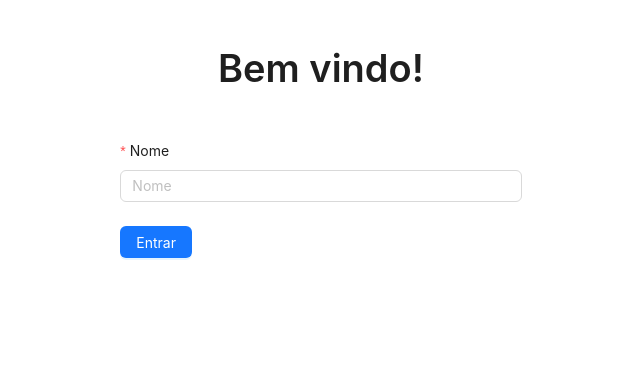
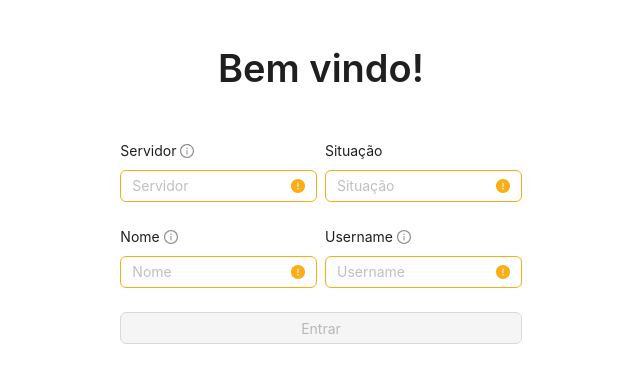
Before and after one commit to bennotti/poc-contatos-online-firebase-react-csharp, a React (Vite) app in the folder src/web-app/: page /login in a window 1280 px wide. Shown: the top 382 px of the page, without its empty margins (319-959 px from the left). Built offline with nearby package versions, Linux system fonts and the light colour scheme; no server answers.

Commit message:
feat: implementação tela de autenticação

```diff
--- a/src/web-app/package.json
+++ b/src/web-app/package.json
@@ -44,6 +44,7 @@
     "react-router-dom": "6",
     "react-slick": "^0.29.0",
     "slick-carousel": "^1.8.1",
+    "slug": "^8.2.2",
     "uuid": "^9.0.0",
     "web-vitals": "^3.3.0"
   },
@@ -60,6 +61,7 @@
     "@types/react-dom": "^18.0.0",
     "@types/react-redux": "^7.1.24",
     "@types/react-slick": "^0.23.8",
+    "@types/slug": "^5.0.3",
     "@types/uuid": "^9.0.1",
     "@typescript-eslint/eslint-plugin": "^5.27.1",
     "@typescript-eslint/parser": "^5.27.1",
--- a/src/web-app/src/funcionalidades/login/mocks/auth.handlers.ts
+++ b/src/web-app/src/funcionalidades/login/mocks/auth.handlers.ts
@@ -12,54 +12,6 @@ import { onValue, ref, set, child, get } from "firebase/database";
 const secret = new TextEncoder().encode(
   env.MSW.JWT_SECRET,
 );
-
-const obterListaContatos = () => {
-  const dbRef = ref(db);
-  const query = ref(db, `contatos`);
-
-
-  // set(query, {});
-
-  /*
-  https://medium.com/innovance-company-blog/how-to-connect-firebase-realtime-database-to-a-react-app-f7dcb983150a
-  get(child(dbRef, `contatos/${userId}`)).then((snapshot) => {
-  if (snapshot.exists()) {
-    console.log(snapshot.val());
-  } else {
-    console.log("No data available");
-  }
-}).catch((error) => {
-  console.error(error);
-});
-
-
-set(ref(db, 'users/' + userId), {
-  username: name,
-  email: email,
-  profile_picture : imageUrl
-})
-.then(() => {
-  // Data saved successfully!
-})
-.catch((error) => {
-  // The write failed...
-});
-
-  */
-
-  console.log(query);
-  return onValue(query, (snapshot) => {
-    const data = snapshot.val();
-    console.log(data);
-    if (snapshot.exists()) {
-      // Object.values(data).map((project) => {
-      //   setContatos((projects) => [...projects, project as AnyObject]);
-      // });
-    } else {
-      console.log("No data available");
-    }
-  });
-};
 
 export const mockLoginEndpointAuthHandler = [
   rest.post(
--- a/src/web-app/src/funcionalidades/login/telas/login.screen.tsx
+++ b/src/web-app/src/funcionalidades/login/telas/login.screen.tsx
@@ -1,9 +1,10 @@
-import { Button, Card, Col, Form, Input, Row, Typography } from 'antd';
+import { Button, Card, Col, Form, Input, Row, Tooltip, Typography } from 'antd';
 import { FC, useState } from 'react';
 import { Link, useNavigate } from 'react-router-dom';
 import { FullScreenLayout } from '@layouts/full-screen.layout';
 import { AnyObject } from '@infra/types';
 import { LoginApiService } from '@infra/external-services/login-api.service';
+import { InfoCircleOutlined } from '@ant-design/icons';
 
 const { Title } = Typography;
 
@@ -39,13 +40,103 @@ export const LoginScreen: FC = () => {
           form={form}
           initialValues={{ }}
           onFinish={onFinish}
+          requiredMark={false}
+          onValuesChange={(_, values: AnyObject) => {
+            // console.log(values);
+            // setBotaoSalvarDesabilitado(dados.validarAlteracoes(values));
+          }}
         >
-          <Form.Item name="nome" label="Nome" rules={[{ required: true }]}>
-            <Input placeholder="Nome" disabled={loading}/>
-          </Form.Item>
-          <Form.Item >
-            <Button type="primary" htmlType="submit" loading={loading}>Entrar</Button>
-          </Form.Item>
+          <Row gutter={8} justify='center' align='top'>
+            <Col xs={24} sm={12} md={12} lg={12}>
+              <Form.Item
+                name="servidor"
+                label="Servidor"
+                required
+                tooltip={{
+                  title: 'Informe o nome do servidor',
+                  icon: <InfoCircleOutlined />
+                }}
+                hasFeedback
+                validateStatus="warning"
+              >
+                <Input
+                  status="warning"
+                  placeholder="Servidor"
+                  disabled={loading}
+                  onBlur={(e) => {
+                    const { value } = e.target;
+                    console.log('Slugname servidor', value);
+                  }}
+                />
+              </Form.Item>
+            </Col>
+            <Col xs={24} sm={12} md={12} lg={12}>
+              <Form.Item
+                label="Situação"
+                required
+                hasFeedback
+                validateStatus="warning"
+              >
+                <Input readOnly placeholder="Situação" disabled={loading}/>
+              </Form.Item>
+            </Col>
+          </Row>
+          <Row gutter={8} justify='center' align='top'>
+            <Col xs={24} sm={24} md={24} lg={12}>
+              <Form.Item
+                name="nome"
+                label="Nome"
+                required
+                tooltip={{
+                  title: 'Informe o nome para o usuário',
+                  icon: <InfoCircleOutlined />
+                }}
+                hasFeedback
+                validateStatus="warning"
+              >
+                <Input placeholder="Nome" disabled={loading}/>
+              </Form.Item>
+            </Col>
+            <Col xs={24} sm={24} md={24} lg={12}>
+              <Form.Item
+                name="username"
+                label="Username"
+                required
+                tooltip={{
+                  title: 'Informe username do usuário',
+                  icon: <InfoCircleOutlined />
+                }}
+                hasFeedback
+                validateStatus="warning"
+              >
+                <Input
+                  placeholder="Username"
+                  disabled={loading}
+                  onBlur={(e) => {
+                    const { value } = e.target;
+                    console.log('Slugname username', value);
+                  }}
+                />
+              </Form.Item>
+            </Col>
+          </Row>
+          <Row gutter={8} justify='center' align='top'>
+            <Col xs={24} sm={24} md={24} lg={24}>
+              <Form.Item>
+                <Tooltip placement="bottom" title={'Informe os dados'} open={undefined}>
+                  <Button
+                    type="primary"
+                    htmlType="submit"
+                    loading={loading}
+                    disabled={true}
+                    block
+                  >
+                    Entrar
+                  </Button>
+                </Tooltip>
+              </Form.Item>
+            </Col>
+          </Row>
         </Form>
         </Col>
       </Row>
```
Also changed, not shown: 1 other file (tests, documents, lock files or other folders).
